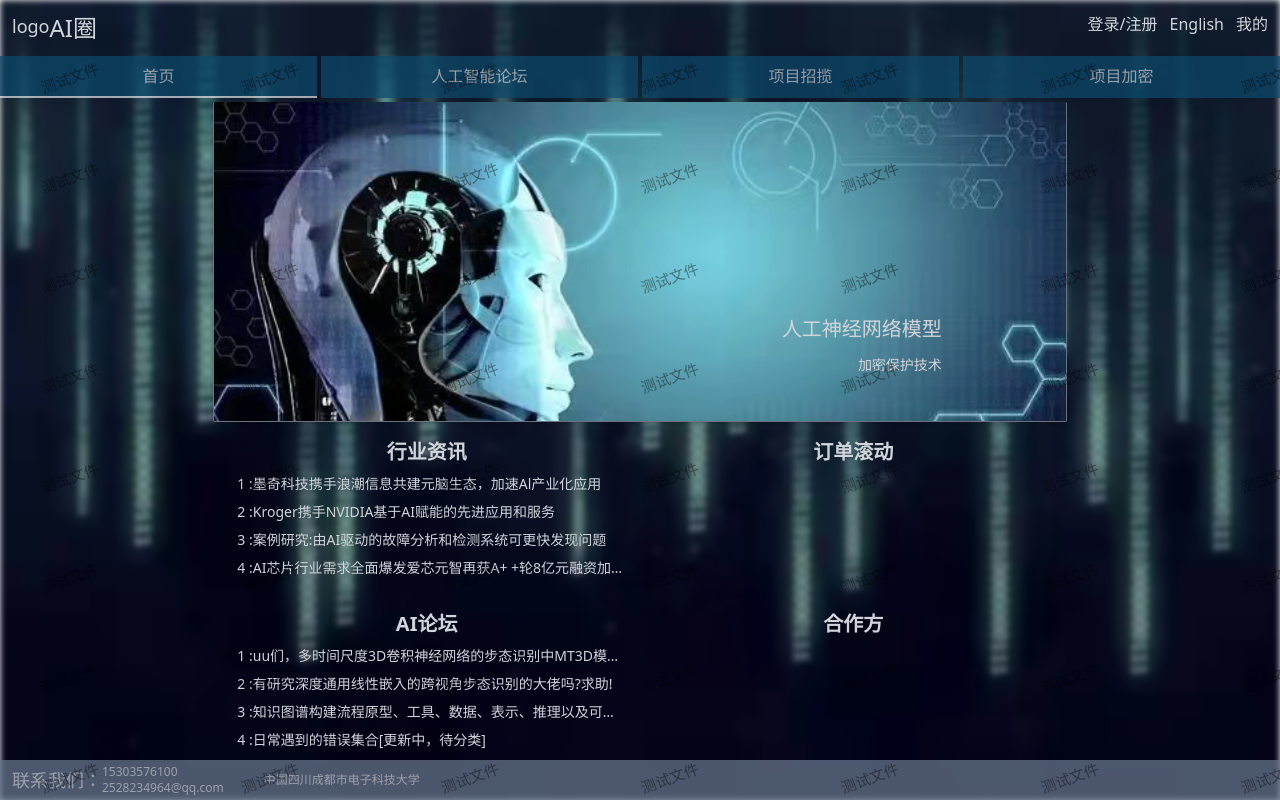
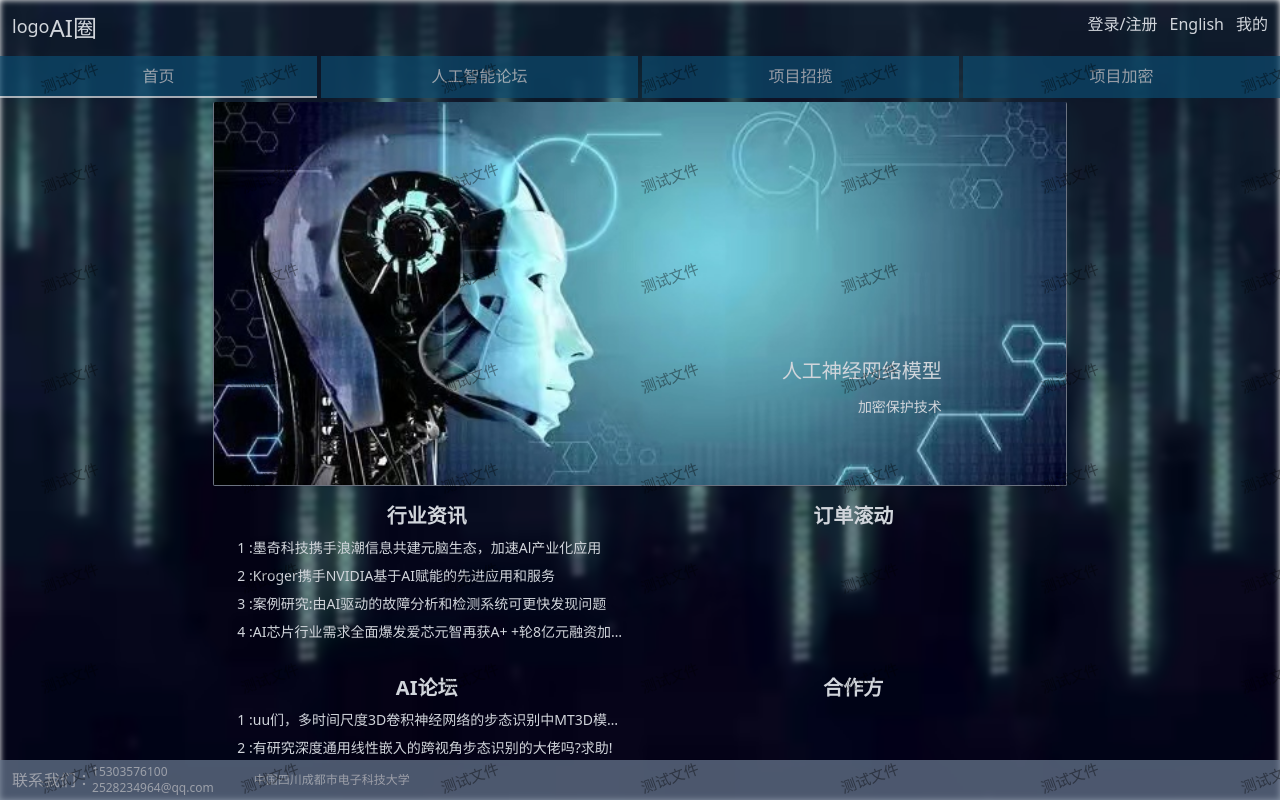
Before and after one commit to Fhasghrge/ai-community, a React (Vite) app: page /#/home in a window 1280 px wide. Built offline with nearby package versions, Linux system fonts and the light colour scheme.

Commit message:
style layout

```diff
--- a/src/components/footer/index.jsx
+++ b/src/components/footer/index.jsx
@@ -1,7 +1,7 @@
 export default function Footer () {
   return (
     <div className="flex bg-slate-500 px-3 py-1 text-xs items-center text-gray-300 opacity-75">
-      <div className="text-lg">联系我们：</div>
+      <div className='text-base'>联系我们：</div>
       <div className="detailWays">
         <div>15303576100</div>
         <div>2528234964@qq.com</div>
--- a/src/pages/encrypt/index.jsx
+++ b/src/pages/encrypt/index.jsx
@@ -1,6 +1,6 @@
 export default function Encrypt() {
   return (
-    <div className="w-3/5 m-auto p-5 pl-16 mt-4">
+    <div className="w-3/5 m-auto p-5 pl-16 mt-4 flex flex-col items-center">
       <div className="form flex flex-col space-y-9">
         <div className="flex">
           <span className="w-20">文件上传:</span>
--- a/src/pages/home/index.jsx
+++ b/src/pages/home/index.jsx
@@ -35,7 +35,7 @@
 export default function Home() {
   return (
     <div>
-      <div className="picture border border-gray-500 border-t-0 rounded-sm relative w-2/3 h-80 m-auto overflow-hidden shadow">
+      <div className="picture border border-gray-500 border-t-0 rounded-sm relative w-2/3 h-96 m-auto overflow-hidden shadow">
         <img className='w-full absolute' src={RobotPic} />
         <div className='absolute top-2/3 left-2/3 text-xl text-right text-gray-300'>
           <div> 人工神经网络模型</div>
--- a/src/pages/login/index.jsx
+++ b/src/pages/login/index.jsx
@@ -1,6 +1,6 @@
 export default function Login() {
   return (
-    <div className="w-2/5 m-auto border-2 rounded-lg mt-20 border-gray-500 shadow-xl">
+    <div className="w-[500px] m-auto border-2 rounded-lg mt-20 border-gray-500 shadow-xl">
       <div className="switch flex text-xl border-b-2 text-center border-gray-500" >
         <div className="w-1/2 border-r-2 border-gray-500 py-2">登录</div>
         <div className="w-1/2 py-2">注册</div>
--- a/src/pages/profile/index.jsx
+++ b/src/pages/profile/index.jsx
@@ -1,6 +1,6 @@
 export default function Profile() {
   return (
-    <div className="w-2/5 m-auto mt-3">
+    <div className="w-[700px] m-auto mt-3">
       <header className="flex items-center">
         <div className="w-18 h-18 bg-gray-600 rounded-full flex justify-center items-center">
           <img className="w-16 h-16" src="https://avatars.dicebear.com/api/adventurer/shuangddfsdffsdffsd.svg" alt="" />
```
